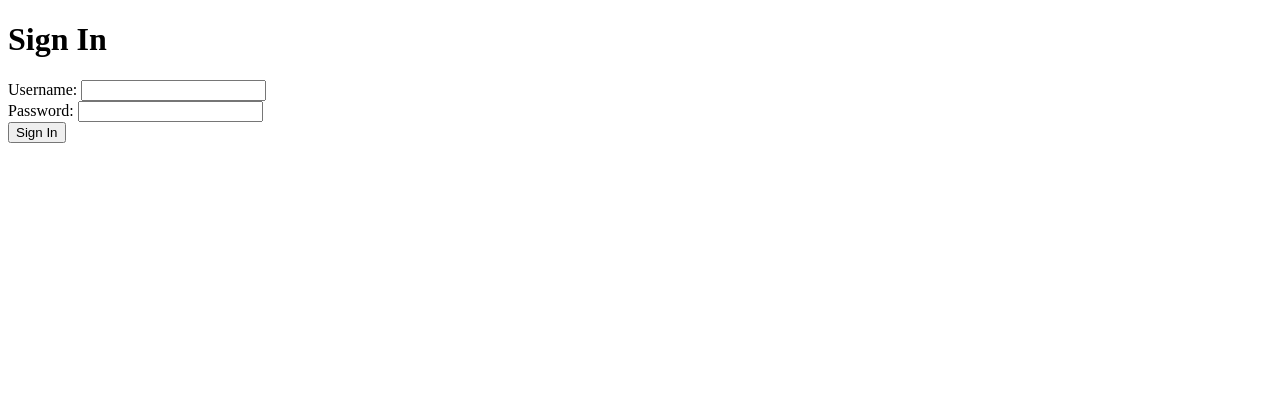
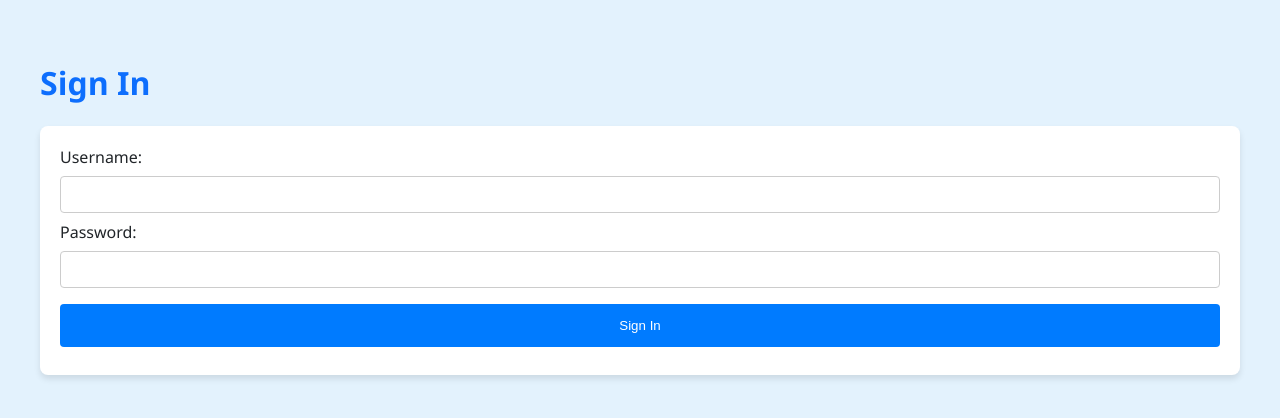
Before and after one commit to DreRosado/PokedexCollector, a website: page public/signin.html in a window 1280 px wide. Drawn offline with Linux system fonts and the light colour scheme.

Commit message:
Played around and edited the CSS
Login page and stuff pushing

```diff
--- /dev/null
+++ b/public/profile.css
@@ -0,0 +1,31 @@
+/* profile.css */
+body {
+    font-family: Arial, sans-serif;
+    background-color: #f4f4f4;
+    color: #333;
+    padding: 20px;
+    margin: 0;
+}
+
+h1 {
+    color: #0056b3;
+}
+
+button {
+    background-color: #007bff;
+    color: white;
+    border: none;
+    padding: 10px 20px;
+    margin: 5px;
+    border-radius: 5px;
+    cursor: pointer;
+}
+
+button:hover {
+    background-color: #0056b3;
+}
+
+ul {
+    list-style-type: none;
+    padding: 0;
+}
--- /dev/null
+++ b/public/signin.css
@@ -0,0 +1,44 @@
+/* signin.css */
+body {
+    font-family: 'Segoe UI', Tahoma, Geneva, Verdana, sans-serif;
+    background-color: #e3f2fd;
+    color: #212529;
+    padding: 40px;
+    margin: 0;
+}
+
+h1 {
+    color: #0d6efd;
+}
+
+form {
+    background: white;
+    padding: 20px;
+    border-radius: 8px;
+    box-shadow: 0 4px 6px rgba(0,0,0,0.1);
+}
+
+input[type="text"], input[type="password"] {
+    width: 100%;
+    padding: 10px;
+    margin: 8px 0;
+    display: inline-block;
+    border: 1px solid #ccc;
+    border-radius: 4px;
+    box-sizing: border-box;
+}
+
+button {
+    width: 100%;
+    background-color: #007bff;
+    color: white;
+    padding: 14px 20px;
+    margin: 8px 0;
+    border: none;
+    border-radius: 4px;
+    cursor: pointer;
+}
+
+button:hover {
+    background-color: #0056b3;
+}
--- a/public/signin.html
+++ b/public/signin.html
@@ -2,6 +2,7 @@
 <!DOCTYPE html>
 <html lang="en">
 <head>
+    <link rel="stylesheet" type="text/css" href="signin.css">
     <meta charset="UTF-8">
     <title>Sign-In</title>
 </head>
--- /dev/null
+++ b/public/signup.css
@@ -0,0 +1,44 @@
+/* signup.css */
+body {
+    font-family: 'Segoe UI', Tahoma, Geneva, Verdana, sans-serif;
+    background-color: #e0f7fa;
+    color: #212529;
+    padding: 40px;
+    margin: 0;
+}
+
+h1 {
+    color: #0097a7;
+}
+
+form {
+    background: white;
+    padding: 20px;
+    border-radius: 8px;
+    box-shadow: 0 4px 6px rgba(0,0,0,0.1);
+}
+
+input[type="text"], input[type="password"] {
+    width: 100%;
+    padding: 10px;
+    margin: 8px 0;
+    display: inline-block;
+    border: 1px solid #ccc;
+    border-radius: 4px;
+    box-sizing: border-box;
+}
+
+button {
+    width: 100%;
+    background-color: #0097a7;
+    color: white;
+    padding: 14px 20px;
+    margin: 8px 0;
+    border: none;
+    border-radius: 4px;
+    cursor: pointer;
+}
+
+button:hover {
+    background-color: #00796b;
+}
```
Also changed, not shown: public/profile.html (+1 -0 lines), public/signup.html (+1 -0 lines), 1 other file.
